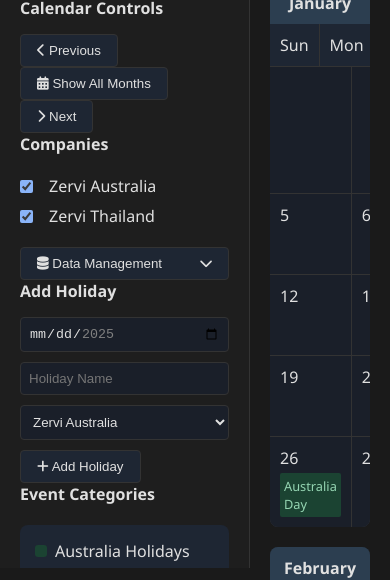
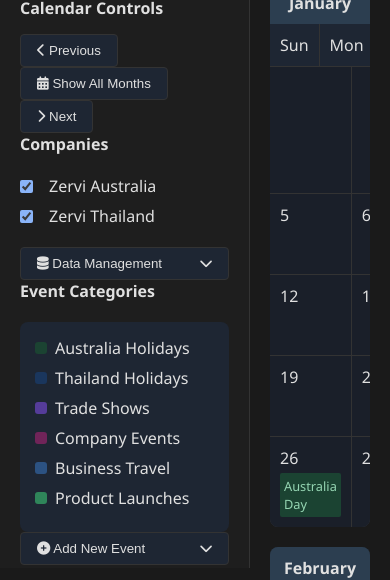
Before and after one commit to sakimotto/zervi-calendar-2025, a plain HTML site: page index.html in a window 390 px wide. Shown: the part 276-856 px from the top of the page. Drawn offline with Linux system fonts and the light colour scheme.

Commit message:
Sprint 1: Combine Add Holiday and Add Event forms into unified event form

```diff
--- a/index.html
+++ b/index.html
@@ -407,23 +407,6 @@
             </div>
         </div>
 
-        <!-- Add Holiday -->
-        <div class="sidebar-section">
-            <h3>Add Holiday</h3>
-            <div class="sidebar-controls">
-                <input type="date" id="holidayDate" min="2025-01-01" max="2025-12-31">
-                <input type="text" id="holidayName" placeholder="Holiday Name">
-                <select id="holidayCompany">
-                    <option value="aus">Zervi Australia</option>
-                    <option value="thai">Zervi Thailand</option>
-                </select>
-                <button onclick="addCustomHoliday()">
-                    <i class="fas fa-plus"></i>
-                    Add Holiday
-                </button>
-            </div>
-        </div>
-
         <!-- Event Categories Section -->
         <div class="sidebar-section">
             <h3>Event Categories</h3>
@@ -457,7 +440,12 @@
 
         <!-- Add Event Section -->
         <div class="sidebar-section">
-            <h3>Add Event</h3>
+            <div class="dropdown">
+                <button class="dropdown-button" onclick="toggleEventForm(event)">
+                    <span><i class="fas fa-plus-circle"></i> Add New Event</span>
+                    <i class="fas fa-chevron-down"></i>
+                </button>
+                <div class="dropdown-content">
                     <div class="sidebar-controls">
                         <input type="date" id="eventDate" min="2025-01-01" max="2025-12-31">
                         <input type="text" id="eventName" placeholder="Event Name">
@@ -473,10 +461,13 @@
                             <option value="travel">Business Travel</option>
                             <option value="product">Product Launch</option>
                         </select>
+                        <textarea id="eventDescription" placeholder="Event Description (optional)" rows="3"></textarea>
                         <button onclick="addEvent()">
                             <i class="fas fa-plus"></i>
                             Add Event
                         </button>
+                    </div>
+                </div>
             </div>
         </div>
     </div>
@@ -753,42 +744,17 @@
             }
         }
 
-        function addCustomHoliday() {
-            const date = document.getElementById('holidayDate').value;
-            const name = document.getElementById('holidayName').value;
-            const company = document.getElementById('holidayCompany').value;
-
-            if (!date || !name) {
-                alert('Please fill in both date and holiday name');
-                return;
-            }
-
-            const event = {
-                date,
-                name,
-                category: 'holiday',
-                company
-            };
-
-            if (company === 'aus') {
-                holidays.aus.push(event);
-            } else if (company === 'thai') {
-                holidays.thai.push(event);
-            }
-            createCalendar();
-
-            document.getElementById('holidayDate').value = '';
-            document.getElementById('holidayName').value = '';
-        }
-
         function addEvent() {
+            // Get form values
             const date = document.getElementById('eventDate').value;
             const name = document.getElementById('eventName').value;
             const company = document.getElementById('eventCompany').value;
             const category = document.getElementById('eventCategory').value;
 
+            const description = document.getElementById('eventDescription').value;
+
             if (!date || !name) {
-                alert('Please fill in all fields');
+                alert('Please fill in required fields (Date and Name)');
                 return;
             }
 
@@ -796,7 +762,8 @@
                 date,
                 name,
                 category,
-                company
+                company,
+                description
             };
 
             if (company === 'both') {
@@ -811,6 +778,11 @@
             // Clear form
             document.getElementById('eventDate').value = '';
             document.getElementById('eventName').value = '';
+            document.getElementById('eventDescription').value = '';
+
+            // Close the dropdown
+            const dropdown = document.querySelector('.dropdown');
+            dropdown.classList.remove('active');
         }
 
         document.getElementById('importFile').addEventListener('change', importHolidays);
@@ -821,6 +793,15 @@
     </script>
 
     <script>
+        // Event form toggle
+        function toggleEventForm(event) {
+            event.preventDefault();
+            const dropdown = event.currentTarget.parentElement;
+            dropdown.classList.toggle('active');
+            const icon = event.currentTarget.querySelector('.fa-chevron-down');
+            icon.style.transform = dropdown.classList.contains('active') ? 'rotate(180deg)' : 'rotate(0)';
+        }
+
         // Theme toggle functionality
         function toggleTheme() {
             const html = document.documentElement;
```
Lines whose indentation alone changed are shown as unchanged.
